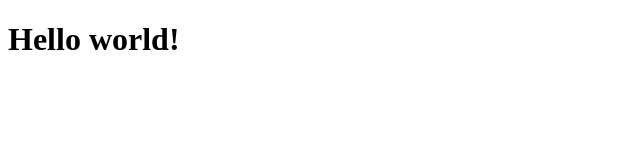
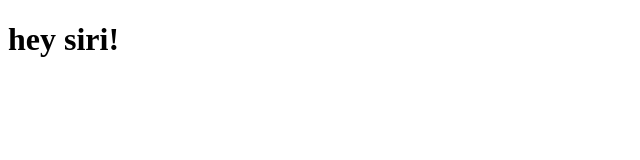
Before and after one commit to Narendar790/ITC-505, a plain HTML site: page index.html in a window 1280 px wide. Shown: the whole page, without its empty margins (0-640 px from the left). Drawn offline with Linux system fonts and the light colour scheme.

Commit message:
Update index.html

```diff
--- a/index.html
+++ b/index.html
@@ -6,6 +6,6 @@
     <title>Document</title>
 </head>
 <body>
-    <h1>Hello world!</h1>
+    <h1>hey siri!</h1>
 </body>
 </html>
```
